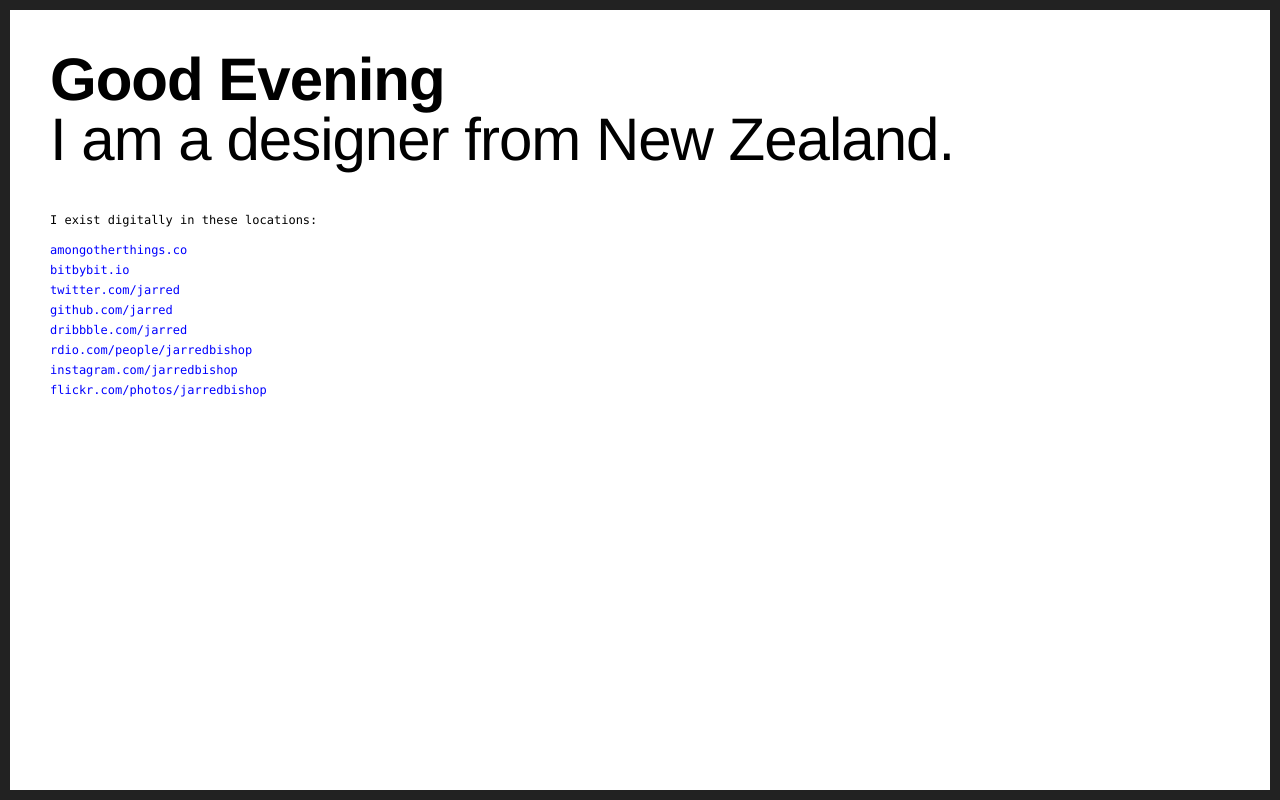
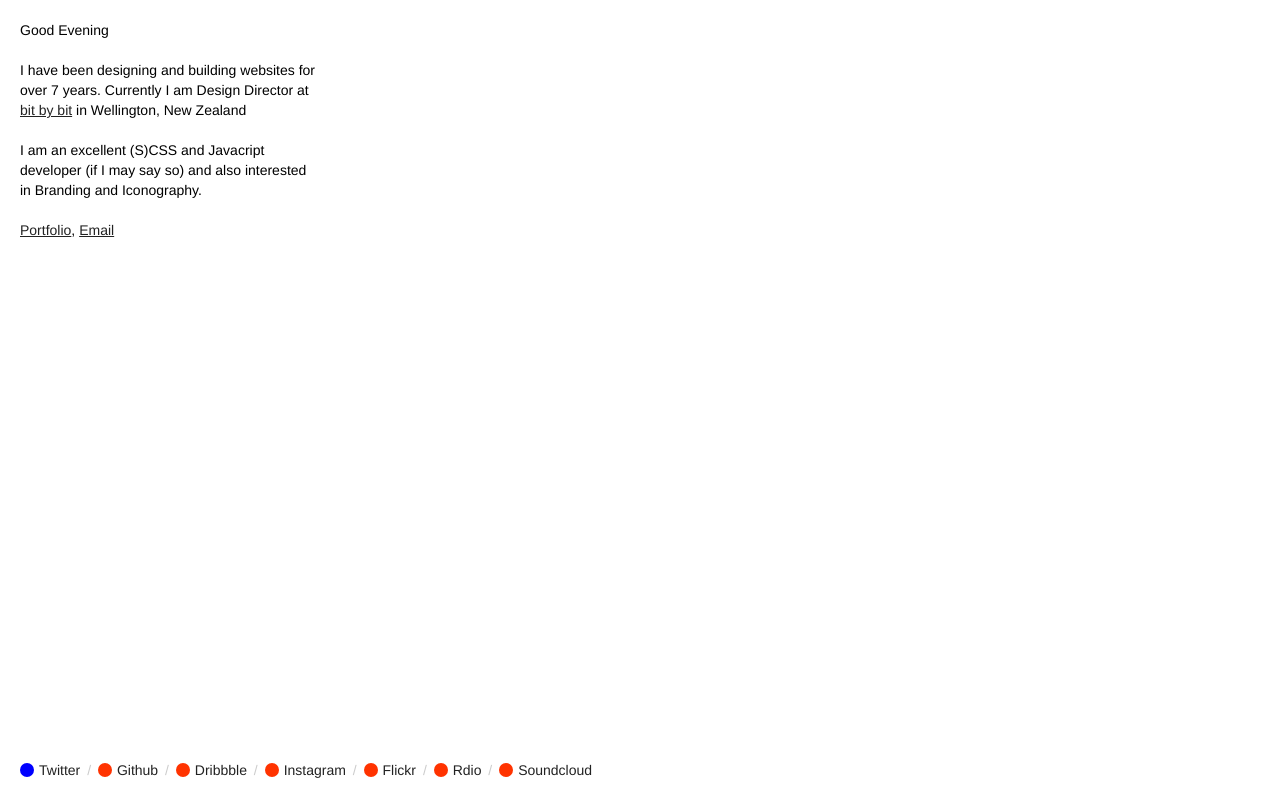
Before and after one commit to jarred/jarred.co.nz, a plain HTML site: page index.html in a window 1280 px wide. Drawn offline with Linux system fonts and the light colour scheme; a web font is replaced by a local one.

Commit message:
new design and greeting

```diff
--- a/assets/_scss/style.scss
+++ b/assets/_scss/style.scss
@@ -1,5 +1,5 @@
 @import "reset/cssreset";
-@import url(http://fonts.googleapis.com/css?family=Droid+Sans+Mono);
+// @import url(http://fonts.googleapis.com/css?family=Droid+Sans+Mono);
 
 $sans: "Helvetica Neue", Sans-Serif;
 $mono: "Droid Sans Mono", "Monaco", monospace;
@@ -8,7 +8,6 @@ $black: #222;
 
 html{
 	font: 400 14px/20px $sans;
-	border: 10px solid $black;
 	position: absolute;
 	left: 0px;
 	top: 0px;
@@ -17,39 +16,61 @@ html{
 }
 
 #intro{
-	margin: $margin;
-	font: 400 60px/60px $sans;
-	letter-spacing: -1px;
-	h1{
-		font-weight: 600;
+	margin: 20px;
+	width: 300px;
+	p{
+		margin-top: 20px;
 	}
-	.small{
-		font: 400 14px/20px $sans;
+	a{
+		color: $black;
+		text-decoration: underline;
+		&:hover{
+			text-decoration: none;
+		}
+		&:active{
+			color: #FFF;
+		}
 	}
 }
 
 #locations{
-	margin: $margin;
-	font: 400 12px/20px $mono;
-	p{
-		margin-bottom: 10px;
+	position: absolute;
+	left: 20px;
+	bottom: 20px;
+	.separator{
+		color: #CCC;
+		margin: auto 3px;
+		&:after{
+			content: "/";
+		}
+		&:last-child{
+			display: none;
+		}
 	}
-	li{
-		.hint{
-			display: none;
-			color: #CCC;
+	a{
+		color: $black;
+		text-decoration: none;
+		display: inline-block;
+		.key{
+			display: inline-block;
+			width: 14px;
+			height: 14px;
+			border-radius: 50%;
+			background-color: #FF3300;
+			position: relative;
+			top: 2px;
+			margin-right: 5px;
+		}
+		&.twitter .key{
+			background-color: blue;
 		}
 		&:hover{
-			.hint{
-				display: inline;
-				margin-left: 8px;
-			}
+			text-decoration: underline;
 		}
-		a{
-			text-decoration: none;
-			color: #0000FF;
-			&:visited{
-				color: #BBB;
+		&:active{
+			color: #FFF;
+			.key{
+				background-color: #FFF;
 			}
 		}
 	}
--- /dev/null
+++ b/assets/js/app.js
@@ -0,0 +1,27 @@
+// Generated by CoffeeScript 1.6.2
+(function() {
+  var j;
+
+  j = window.JarredCoNz || (window.JarredCoNz = {});
+
+  j.Main = {
+    init: function() {
+      return this.showCorrectGreeting();
+    },
+    showCorrectGreeting: function() {
+      var D, H, greeting;
+
+      D = new Date();
+      H = D.getHours();
+      if (H > 0 && H < 12) {
+        greeting = "Good Morning!";
+      } else if (H >= 12 && H < 18) {
+        greeting = "Good Afternoon!";
+      } else {
+        greeting = "Good Evening";
+      }
+      return $('.js-greeting').text(greeting);
+    }
+  };
+
+}).call(this);
--- a/index.html
+++ b/index.html
@@ -13,22 +13,34 @@
     </head>
     <body>
         <div id="intro">
-            <h1>Good Evening</h1>
-            <p>I am a <span class="what">designer</span> from New Zealand.</p>
+            <h1 class="js-greeting">&nbsp;</h1>
+            <p>I have been designing and building websites for over 7 years. Currently I am Design Director at <a href="http://www.bitbybit.io" target="_blank">bit by bit</a> in Wellington, New Zealand</p>
+            <p>I am an excellent (S)CSS and Javacript developer (if I may say so) and also interested in Branding and Iconography.</p>
+            <p class="links"><a href="http://amongotherthings.co">Portfolio</a>, <a href="mailto:jarredbishop@gmail.com">Email</a></p>
         </div>
         <div id="locations">
-            <p>I exist digitally in these locations:</p>
-            <ul>
-                <li><a href="http://amongotherthings.co">amongotherthings.co</a><span class="hint">(Portfolio)</span></li>
-                <li><a href="http://bitbybit.io">bitbybit.io</a><span class="hint">(Day Job)</span></li>
-                <li><a href="http://twitter.com/jarred">twitter.com/jarred</a></li>
-                <li><a href="http://github.com/jarred">github.com/jarred</a></li>
-                <li><a href="http://dribbble.com/jarred">dribbble.com/jarred</a></li>
-                <li><a href="http://rdio.com/people/jarredbishop">rdio.com/people/jarredbishop</a></li>
-                <li><a href="http://instagram.com/jarredbishop">instagram.com/jarredbishop</a></li>
-                <li><a href="http://flickr.com/photos/jarredbishop">flickr.com/photos/jarredbishop</a></li>
-            </ul>
+          <p>
+            <a href="http://twitter.com/jarred" target="_blank" class="twitter" data-type="social"><span class="key"></span>Twitter</a>
+            <span class="separator"></span>
+            <a href="http://github.com/jarred" target="_blank" class="github" data-type="development"><span class="key"></span>Github</a>
+            <span class="separator"></span>
+            <a href="http://dribbble.com/jarred" target="_blank" class="dribbble" data-type="design"><span class="key"></span>Dribbble</a>
+            <span class="separator"></span>
+            <a href="http://instagram.com/jarredbishop" target="_blank" class="instagram" data-type="photography"><span class="key"></span>Instagram</a>
+            <span class="separator"></span>
+            <a href="http://flickr.com/photos/jarredbishop" target="_blank" class="flickr" data-type="photography"><span class="key"></span>Flickr</a>
+            <span class="separator"></span>
+            <a href="http://rdio.com/people/jarredbishop" target="_blank" class="rdio" data-type="music"><span class="key"></span>Rdio</a>
+            <span class="separator"></span>
+            <a href="http://soundcloud.com/jarred" target="_blank" class="soundcloud" data-type="music"><span class="key"></span>Soundcloud</a>
+            <span class="separator"></span>
+          </p>
         </div>
         <script type="text/javascript" src="/assets/js/libs.js"></script>
+        <script type="text/javascript" src="/assets/js/app.js"></script>
+        <script type="text/javascript">
+        window.JarredCoNz.Main.init();
+        </script>
+
     </body>
 </html>
```
Also changed, not shown: _design/01.sketch/QuickLook/Preview.png, _design/01.sketch/QuickLook/Thumbnail.png, assets/css/style.css, 4 other files.
